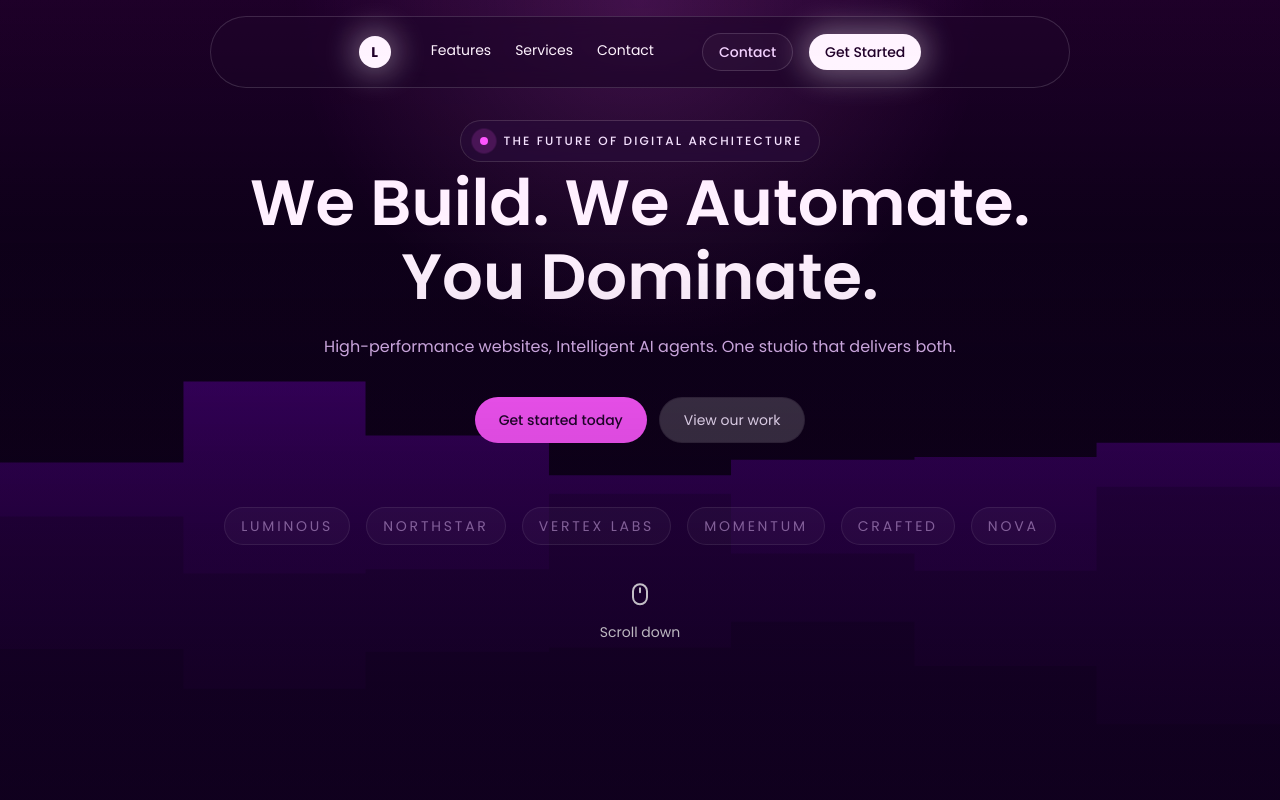
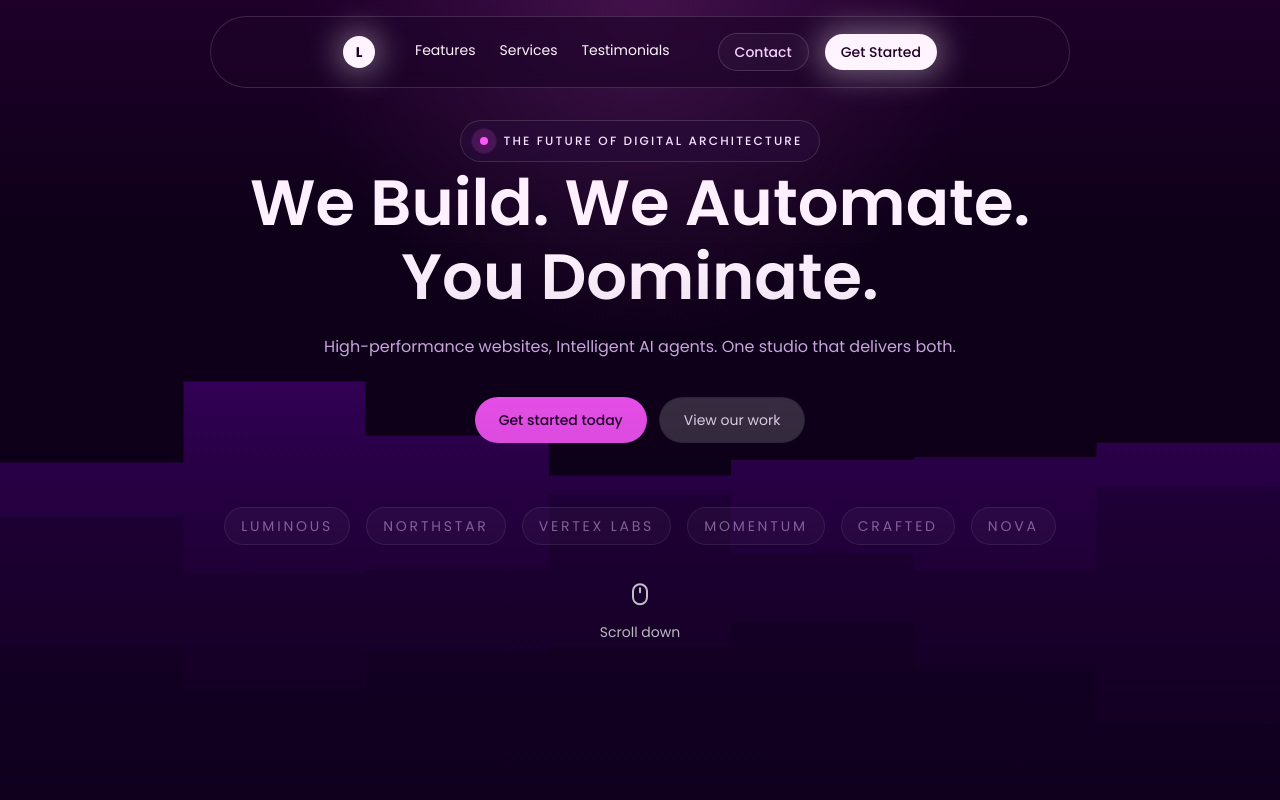
Before and after one commit to shamran86/Agency, a React (Vite) app: page / in a window 1280 px wide. Shown: the top 800 px of the page. Built offline with nearby package versions, Linux system fonts and the light colour scheme.

Commit message:
removed contact x1

```diff
--- a/src/data/siteContent.js
+++ b/src/data/siteContent.js
@@ -1,7 +1,7 @@
 export const navigationItems = [
   { label: 'Features', href: '#features' },
   { label: 'Services', href: '#services' },
-  { label: 'Contact', href: '#contact' },
+  { label: 'Testimonials', href: '#testimonials' },
 ]
 
 export const trustedBrands = [
```
